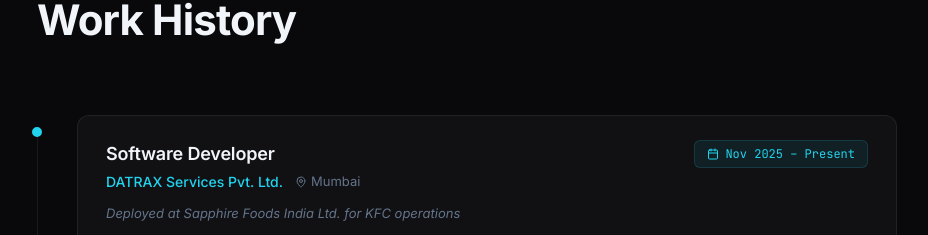
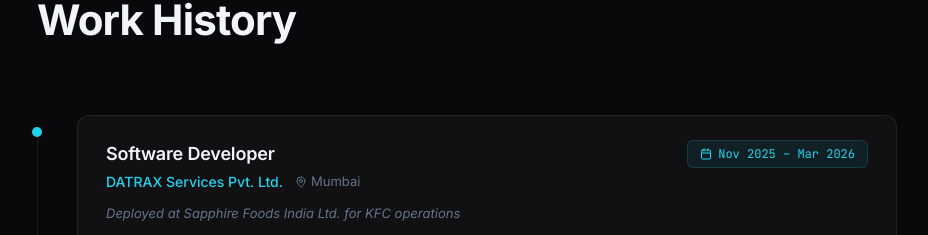
Before and after one commit to Sidharthavyas/SidharthaVyasPortfolio, a React (Vite) app: page / in a window 1280 px wide. Shown: the part 2511-2746 px from the top of the page, without its empty margins (173-1101 px from the left). Built offline with nearby package versions, Linux system fonts and the light colour scheme; no server answers.

Commit message:
date update

```diff
--- a/src/app/data/portfolio.ts
+++ b/src/app/data/portfolio.ts
@@ -25,7 +25,7 @@
     role: "Software Developer",
     company: "DATRAX Services Pvt. Ltd.",
     location: "Mumbai",
-    period: "Nov 2025 – Present",
+    period: "Nov 2025 – Mar 2026",
     deployment: "Deployed at Sapphire Foods India Ltd. for KFC operations",
     highlights: [
       "Built MPNC (Material Planning and Consumption), a backend platform for inventory tracking and demand forecasting",
```
